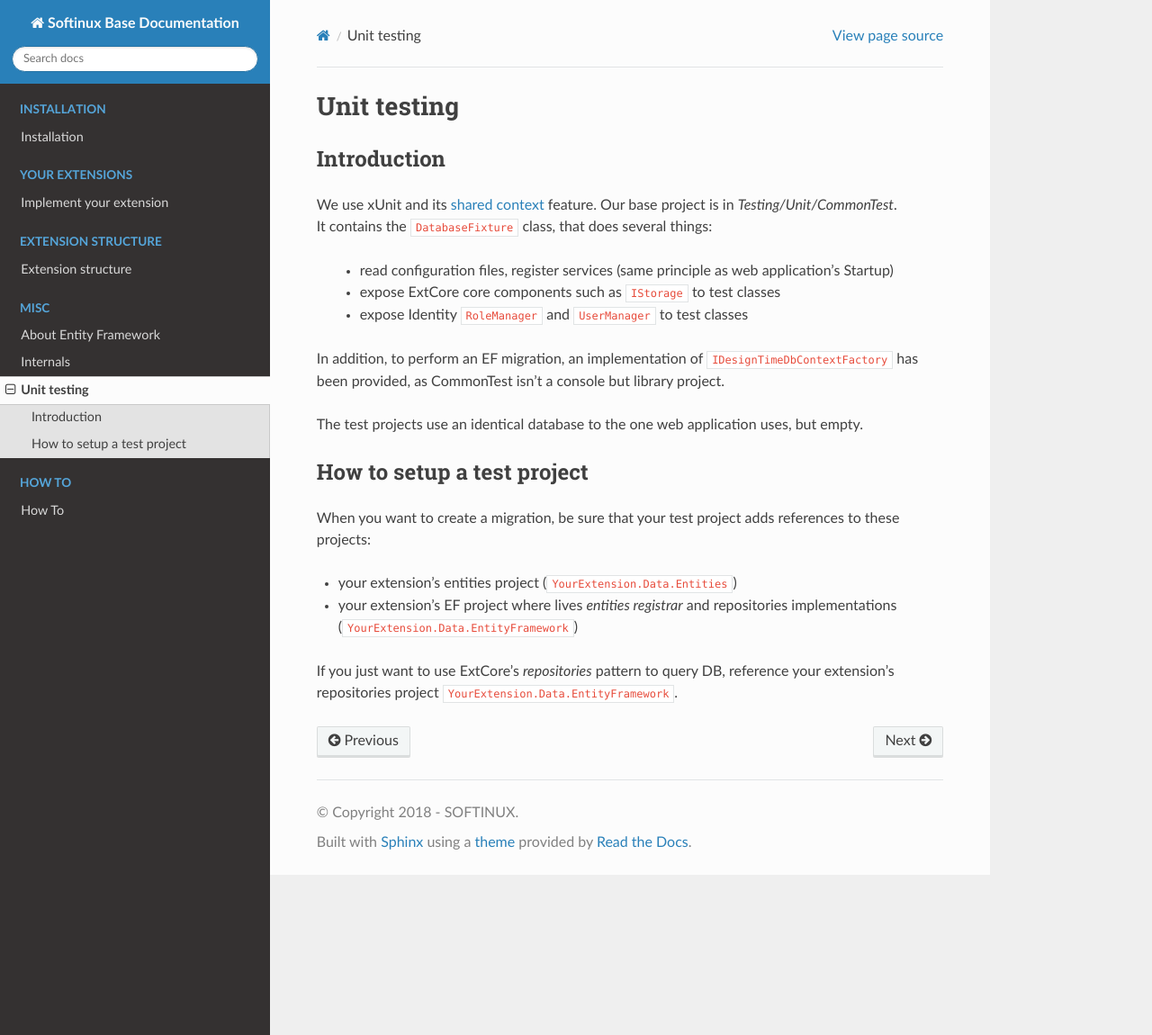
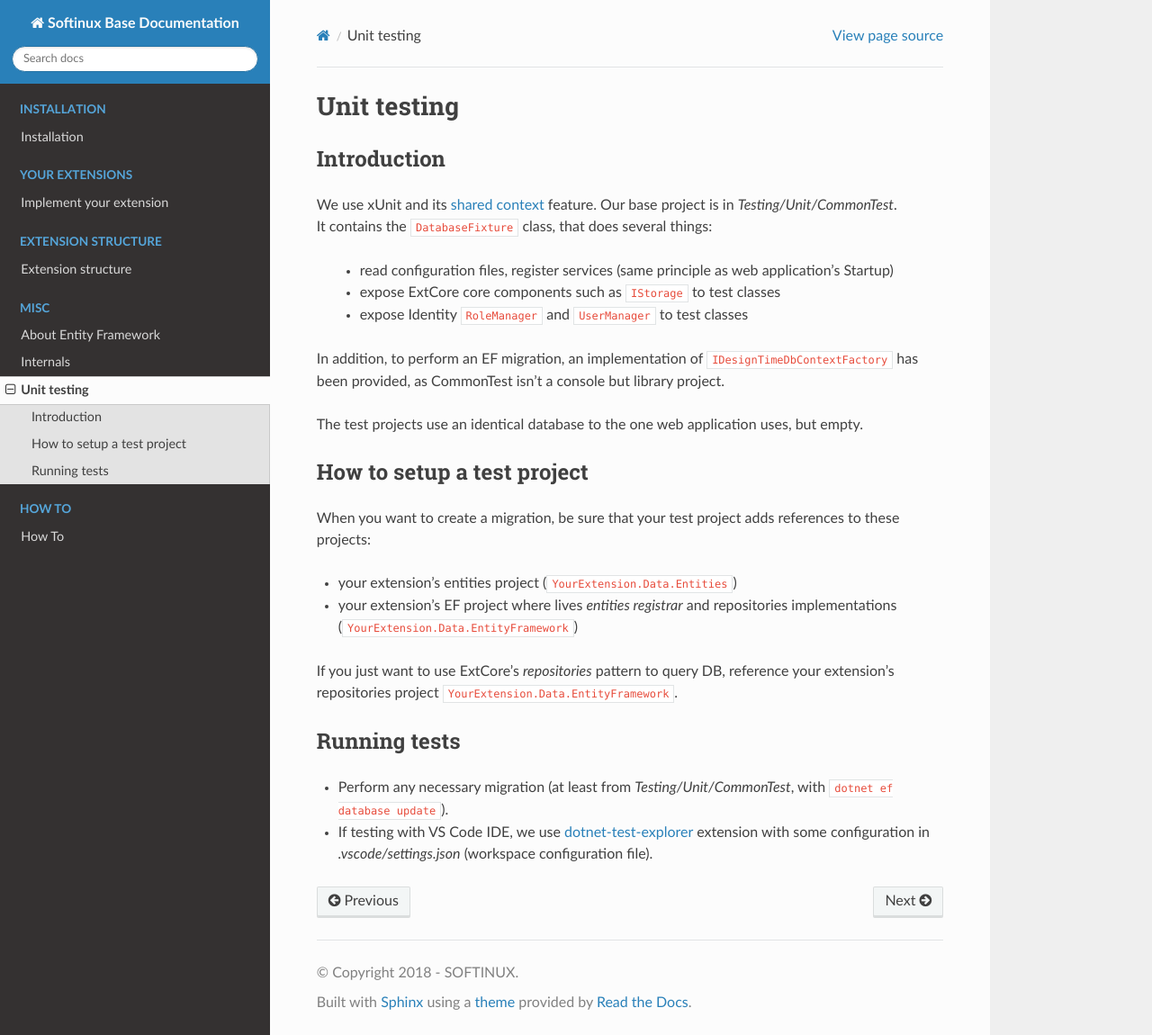
Before and after one commit to SOFTINUX/Base_Doc, a Sphinx documentation site: the page built from source/testunit/unit_testing.rst, in a window 1280 px wide and 1150 px high. Shown: the whole window at 90% size. Built offline with Sphinx 7.4.7 and the Read the Docs theme 2.0.0, drawn with Linux system fonts in a browser that asks for light colours.

Commit message:
update unit testing doc

```diff
--- a/source/testunit/unit_testing.rst
+++ b/source/testunit/unit_testing.rst
@@ -25,3 +25,8 @@ When you want to create a migration, be sure that your test project adds referen
 
 If you just want to use ExtCore's *repositories* pattern to query DB, reference your extension's repositories project
 ``YourExtension.Data.EntityFramework``.
+
+Running tests
+=============
+* Perform any necessary migration (at least from `Testing/Unit/CommonTest`, with ``dotnet ef database update``).
+* If testing with VS Code IDE, we use `dotnet-test-explorer <https://marketplace.visualstudio.com/items?itemName=formulahendry.dotnet-test-explorer>`_ extension with some configuration in `.vscode/settings.json` (workspace configuration file).
```
